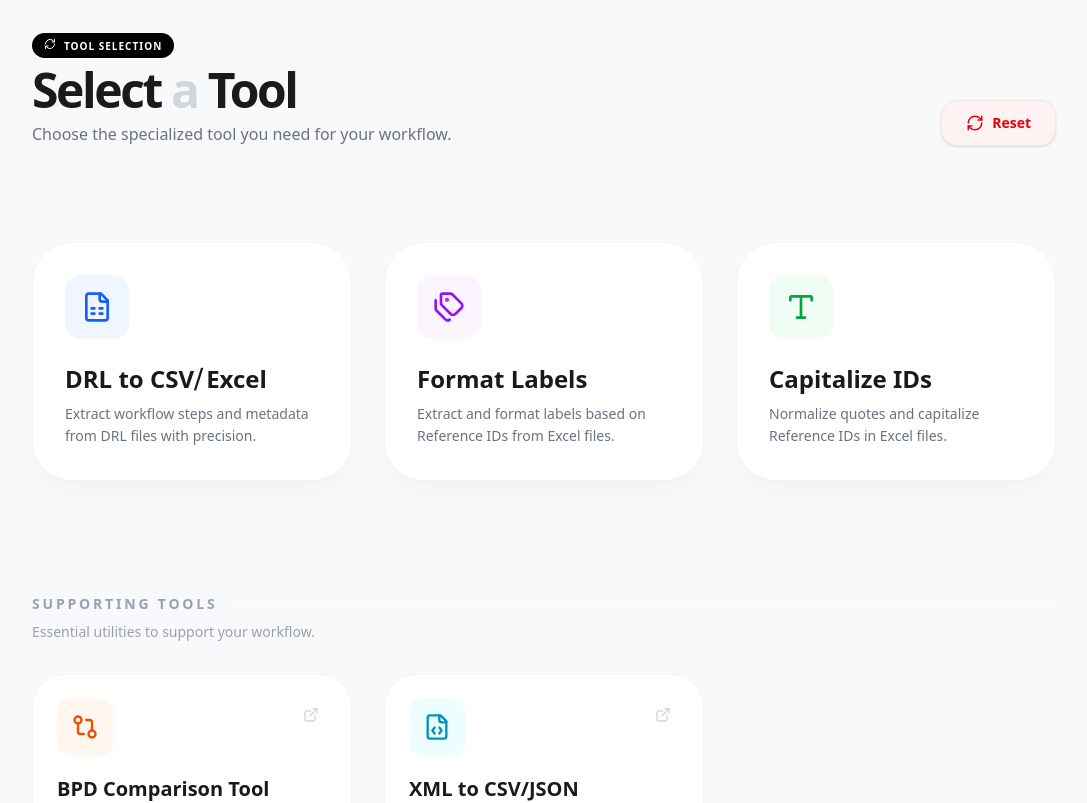
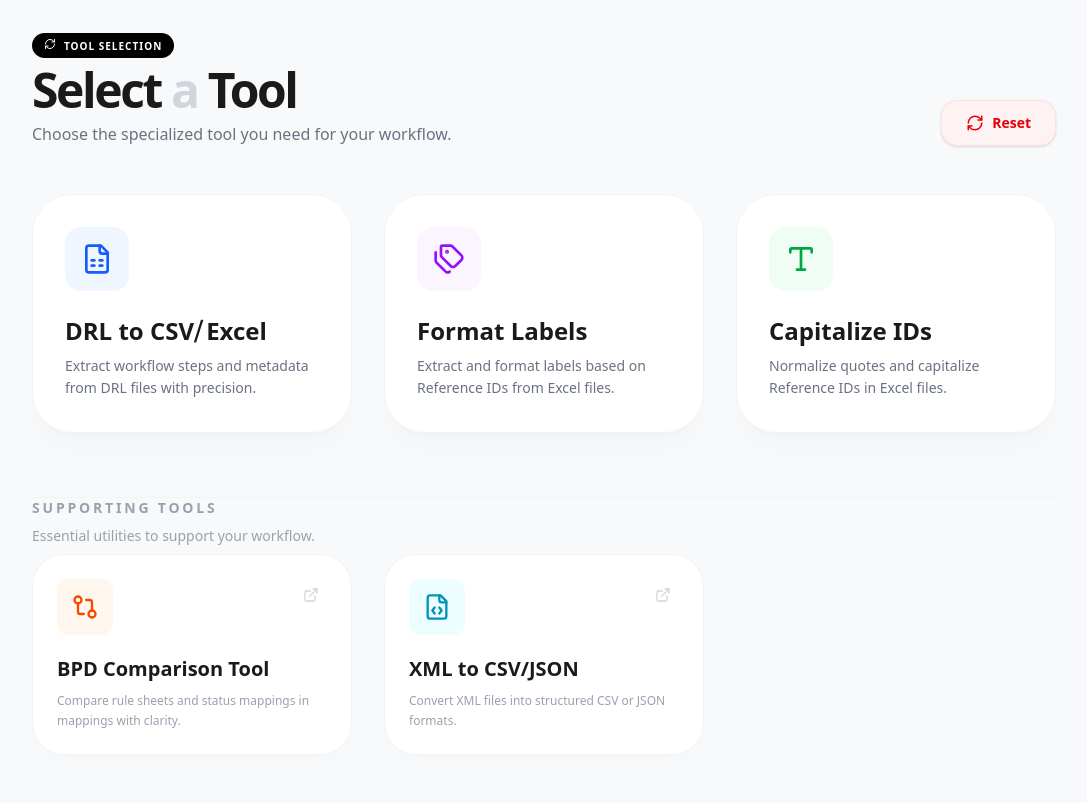
Before and after one commit to raveendra180821/drl-csv-xlsx-tool, a React (Vite) app: page / in a window 1280 px wide. Shown: the top 803 px of the page, without its empty margins (96-1183 px from the left). Built offline with nearby package versions, Linux system fonts and the light colour scheme.

Commit message:
added UI enhancements

```diff
--- a/src/pages/Home.tsx
+++ b/src/pages/Home.tsx
@@ -72,7 +72,7 @@ export const Home: React.FC = () => {
 
       <main className="space-y-16">
         {/* Main Tools Section */}
-        <div className="grid grid-cols-1 md:grid-cols-3 gap-8 pt-12">
+        <div className="grid grid-cols-1 md:grid-cols-3 gap-8">
           <motion.button
             whileHover={{ scale: 1.03 }}
             whileTap={{ scale: 0.98 }}
@@ -117,8 +117,8 @@ export const Home: React.FC = () => {
         </div>
 
         {/* Supporting Tools Section - Slightly smaller cards for secondary tools */}
-        <section className="pt-12 border-t border-gray-100">
-          <div className="mb-8">
+        <section className="border-t border-gray-100">
+          <div className="mb-2">
             <div className="flex items-center gap-4 mb-2">
               <h2 className="text-sm font-black uppercase tracking-[0.2em] text-gray-400">Supporting Tools</h2>
               <div className="flex-1 h-px bg-gray-50" />
```
